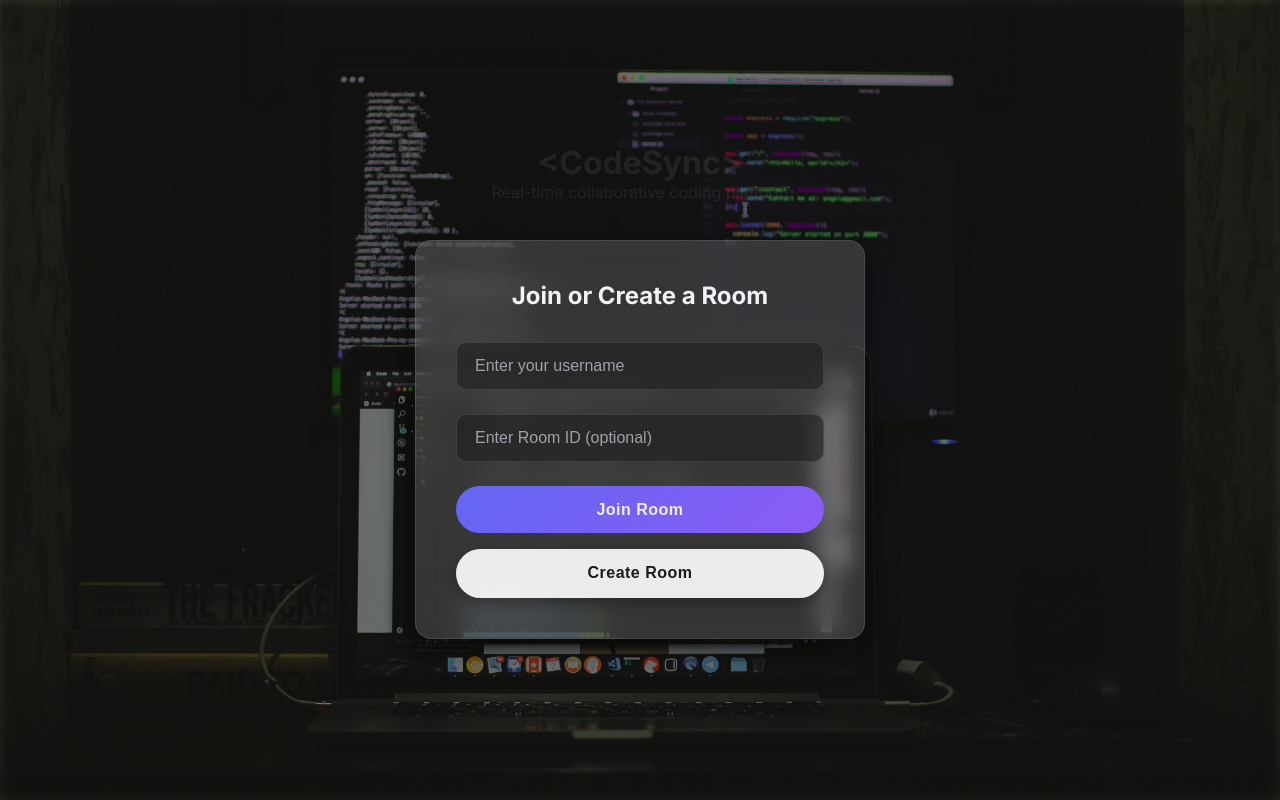
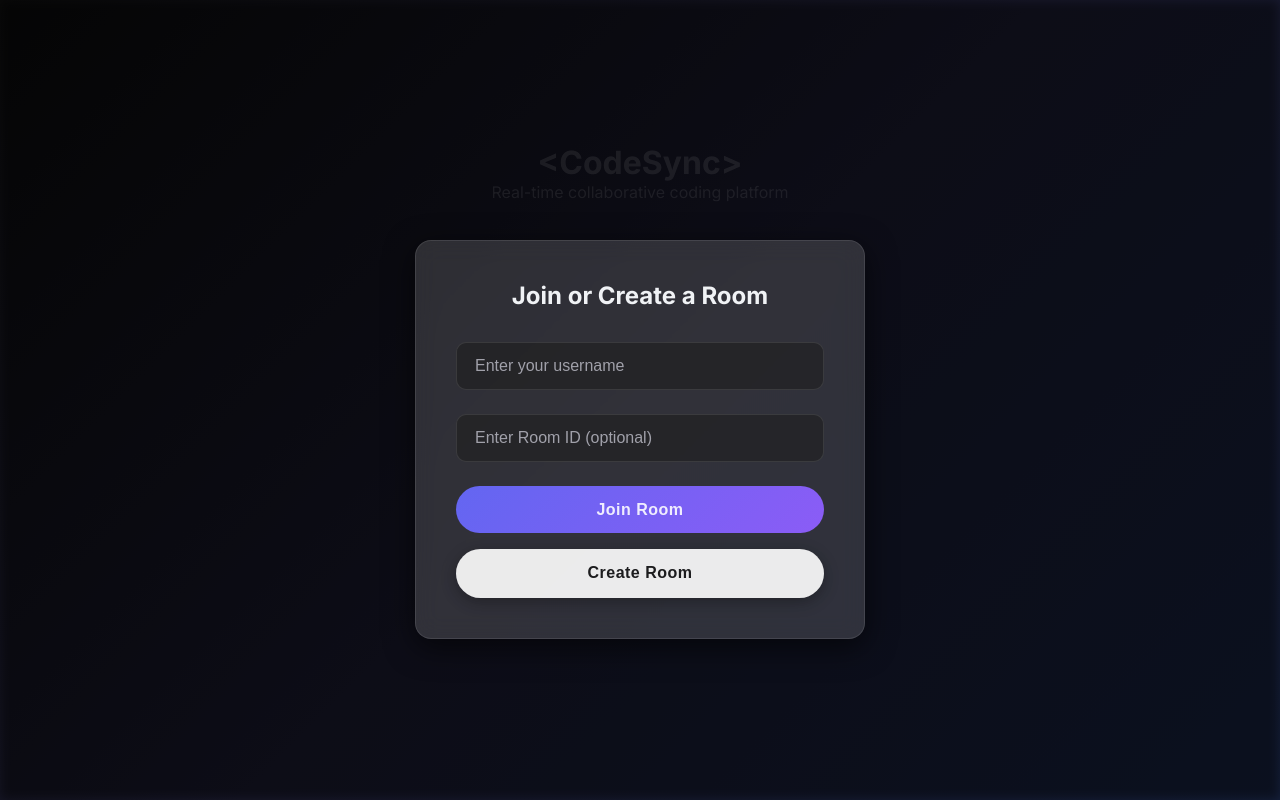
Before and after one commit to Mukulpandey1612/CodeSync, a React (Create React App) app in the folder client/: page /join in a window 1280 px wide. Built offline with nearby package versions, Linux system fonts and the light colour scheme.

Commit message:
fix: commit correct image path

```diff
--- a/client/src/routes/joinRoom/JoinRoom.css
+++ b/client/src/routes/joinRoom/JoinRoom.css
@@ -45,7 +45,7 @@
   font-family: 'Inter', sans-serif;
   padding: 2rem;
   overflow: hidden;
-  background: url('/image/safar-safarov-LKsHwgzyk7c-unsplash.jpg') center center / cover no-repeat;
+  background-image: url(../../assets/safar-safarov-LKsHwgzyk7c-unsplash.jpg) center / cover no-repeat;
   color: var(--text-primary);
 }
 
--- a/client/src/routes/landing/landing.css
+++ b/client/src/routes/landing/landing.css
@@ -23,7 +23,7 @@
   flex-direction: column;
   align-items: center;
   justify-content: center;
-  background: url('/image/safar-safarov-LKsHwgzyk7c-unsplash.jpg') center center / cover no-repeat;
+  background-image: url(../../assets/safar-safarov-LKsHwgzyk7c-unsplash.jpg) center center / cover no-repeat;
   font-family: 'Inter', sans-serif;
 }
 
```
Also changed, not shown: client/src/assets/safar-safarov-LKsHwgzyk7c-unsplash.jpg (renamed from client/public/image/safar-safarov-LKsHwgzyk7c-unsplash.jpg).
